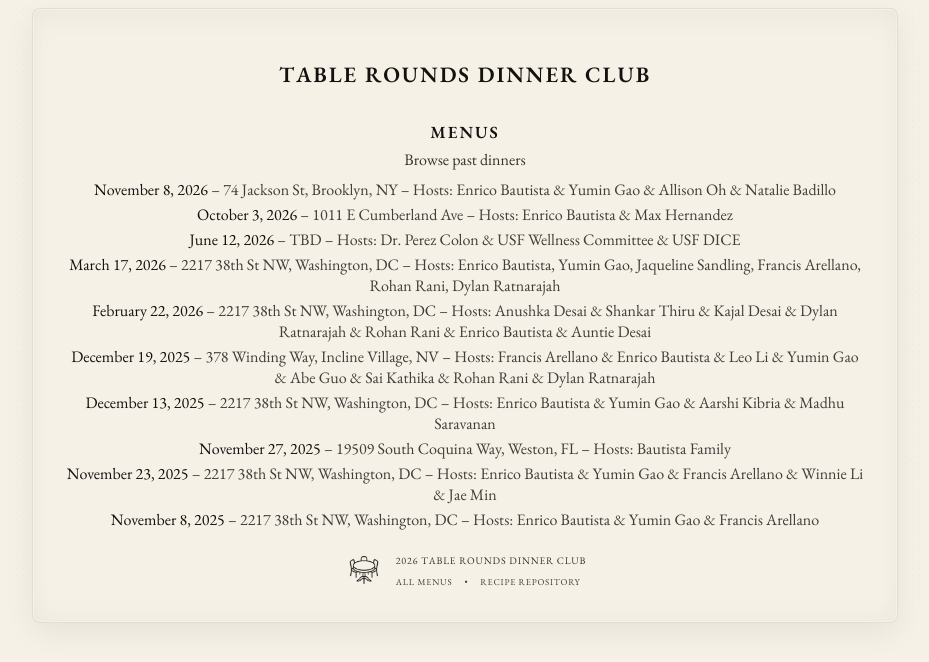
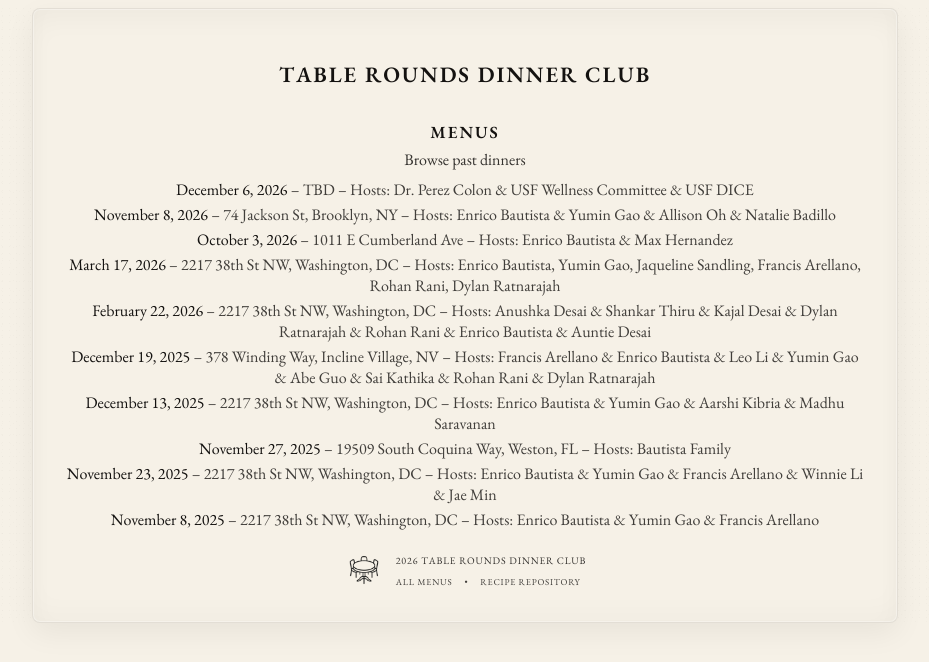
Before and after one commit to enricobautista/dinner-club, a Next.js app: page /menus in a window 1280 px wide. Shown: the top 662 px of the page, without its empty margins (175-1104 px from the left). Built offline with nearby package versions, Linux system fonts and the light colour scheme.

Commit message:
DICE latin caribbean menu

```diff
--- a/data/menus.ts
+++ b/data/menus.ts
@@ -694,7 +694,7 @@ export const menus: Menu[] = [
   {
     slug: "DICE-latin-american-caribbean-menu",
     location: "TBD",
-    dateISO: "2026-06-12",
+    dateISO: "2026-12-06",
     hosts: ["Dr. Perez Colon", "USF Wellness Committee", "USF DICE"],
     guestLimit: 100,
     guests: [],
```
